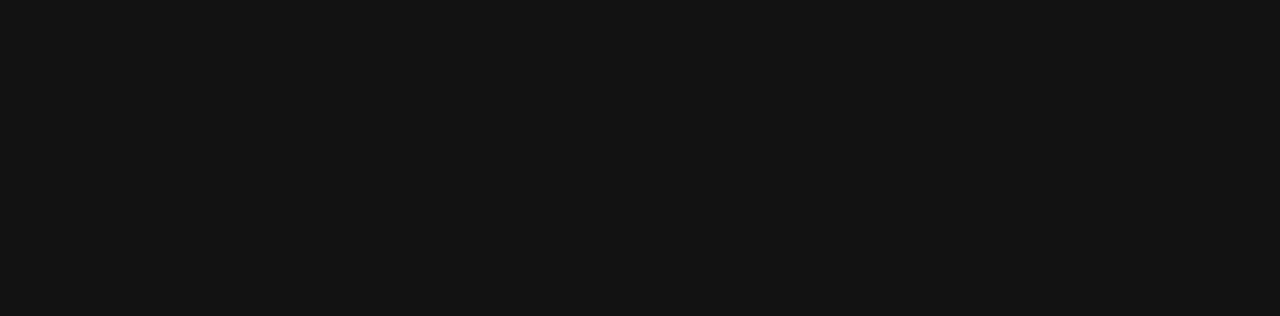
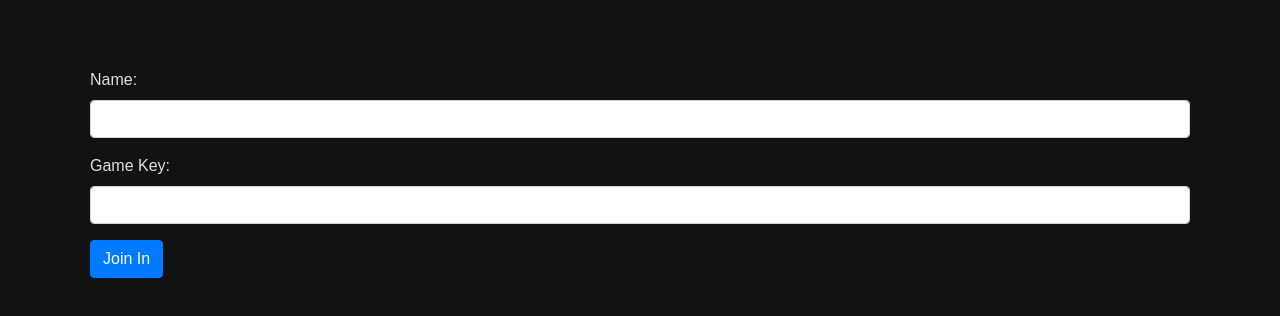
Before and after one commit to gciutac/LordOfTheQuiz, a React (Create React App) app in the folder lord-of-the-quiz/: page /join/1 in a window 1280 px wide. Before the commit this address had no page. Shown: the top 316 px of the page. Built offline with nearby package versions, Linux system fonts and the light colour scheme.

Commit message:
Join Start Quiz Pages

```diff
--- a/lord-of-the-quiz/src/App.js
+++ b/lord-of-the-quiz/src/App.js
@@ -1,7 +1,8 @@
 import logo from './logo.svg'
 import React from 'react'
 import Home from './pages/Home'
-import StartGame from './pages/StartGame'
+import StartQuiz from './pages/StartQuiz'
+import JoinQuiz from './pages/JoinQuiz'
 import { BrowserRouter as Router, Route, Routes, Link } from 'react-router-dom'
 import './App.css'
 
@@ -10,7 +11,8 @@ function App() {
     <Router>
       <Routes>
         <Route exact path="/" element={<Home />} />
-        <Route path="/game/:gameid" element={<StartGame />} />
+        <Route path="/game/:gameid" element={<StartQuiz />} />
+        <Route path="/join/:gameid" element={<JoinQuiz />} />
       </Routes>
     </Router>
   )
--- a/lord-of-the-quiz/src/pages/Home.js
+++ b/lord-of-the-quiz/src/pages/Home.js
@@ -1,11 +1,9 @@
 import React, { useState, useEffect } from 'react'
 import { Card, Button } from 'react-bootstrap'
-import StartGame from './StartGame'
 import { useNavigate } from 'react-router-dom'
 
 const Home = () => {
   const navigate = useNavigate()
-  const [name, setName] = useState('')
   const [error, setError] = useState(null)
   const [quizData, setQuizData] = useState(null)
 
@@ -19,6 +17,7 @@ const Home = () => {
       setQuizData(data)
     } catch (error) {
       setError(error.message)
+      console.error('Error fetching quiz data:', error)
     }
   }
 
@@ -26,9 +25,14 @@ const Home = () => {
     fetchData()
   }, [])
 
-  const handleButtonClick = () => {
+  const handleStartQuizButtonClick = () => {
     const gameid = quizData.gameId
     navigate(`/game/${gameid}`, { state: { quizData } })
+  }
+
+  const handleJoinQuizButtonClick = () => {
+    const gameid = quizData.gameId
+    navigate(`/join/${gameid}`, { state: { quizData } })
   }
 
   return (
@@ -45,9 +49,16 @@ const Home = () => {
             <Button
               variant="primary"
               className="text-center"
-              onClick={handleButtonClick}
+              onClick={handleStartQuizButtonClick}
             >
-              Take Quiz
+              Start Quiz
+            </Button>
+            <Button
+              variant="info"
+              className="text-center m-2"
+              onClick={handleJoinQuizButtonClick}
+            >
+              Join Quiz
             </Button>
           </Card.Body>
         </Card>
--- /dev/null
+++ b/lord-of-the-quiz/src/pages/JoinQuiz.js
@@ -0,0 +1,45 @@
+import React, { useState } from 'react'
+import { useLocation } from 'react-router-dom'
+import { Form, Button, Container } from 'react-bootstrap'
+
+const JoinQuiz = () => {
+  const location = useLocation()
+  const { quizData } = location.state || {}
+
+  const [name, setName] = useState('')
+  const [gameKey, setGameKey] = useState('')
+
+  const handleJoin = () => {
+    // Handle the join logic here
+    console.log('Name:', name)
+    console.log('Game Key:', gameKey)
+  }
+
+  return (
+    <Container className="mt-5">
+      <Form>
+        <Form.Group className="mb-3" controlId="formName">
+          <Form.Label>Name:</Form.Label>
+          <Form.Control
+            type="text"
+            value={name}
+            onChange={(e) => setName(e.target.value)}
+          />
+        </Form.Group>
+        <Form.Group className="mb-3" controlId="formGameKey">
+          <Form.Label>Game Key:</Form.Label>
+          <Form.Control
+            type="text"
+            value={gameKey}
+            onChange={(e) => setGameKey(e.target.value)}
+          />
+        </Form.Group>
+        <Button variant="primary" onClick={handleJoin}>
+          Join In
+        </Button>
+      </Form>
+    </Container>
+  )
+}
+
+export default JoinQuiz
--- a/lord-of-the-quiz/src/pages/StartGame.js
+++ b/lord-of-the-quiz/src/pages/StartQuiz.js
@@ -1,11 +1,24 @@
 import React, { useState, useEffect } from 'react'
 import MultipleChoiseQuestion from './components/MultipleChoiseQuestion'
-import { Card } from 'react-bootstrap'
-import { useLocation } from 'react-router-dom'
+import { useLocation, useParams } from 'react-router-dom'
 
-const StartGame = () => {
+const StartQuiz = () => {
   const location = useLocation()
   const { quizData } = location.state || {}
+  const { gameid } = useParams()
+
+  const [gameKey, setGameKey] = useState('')
+
+  useEffect(() => {
+    const gameId = quizData?.gameId
+    if (gameId) {
+      fetch(`/api/create-game/${gameId}`)
+        .then((response) => response.json())
+        .then((data) => setGameKey(data.gameKey))
+        .catch((error) => console.error('Error fetching game key:', error))
+    }
+  }, [quizData])
+
   return (
     <div>
       {quizData && (
@@ -20,4 +33,4 @@ const StartGame = () => {
   )
 }
 
-export default StartGame
+export default StartQuiz
```
Also changed, not shown: 1 other file (tests, documents, lock files or other folders).
